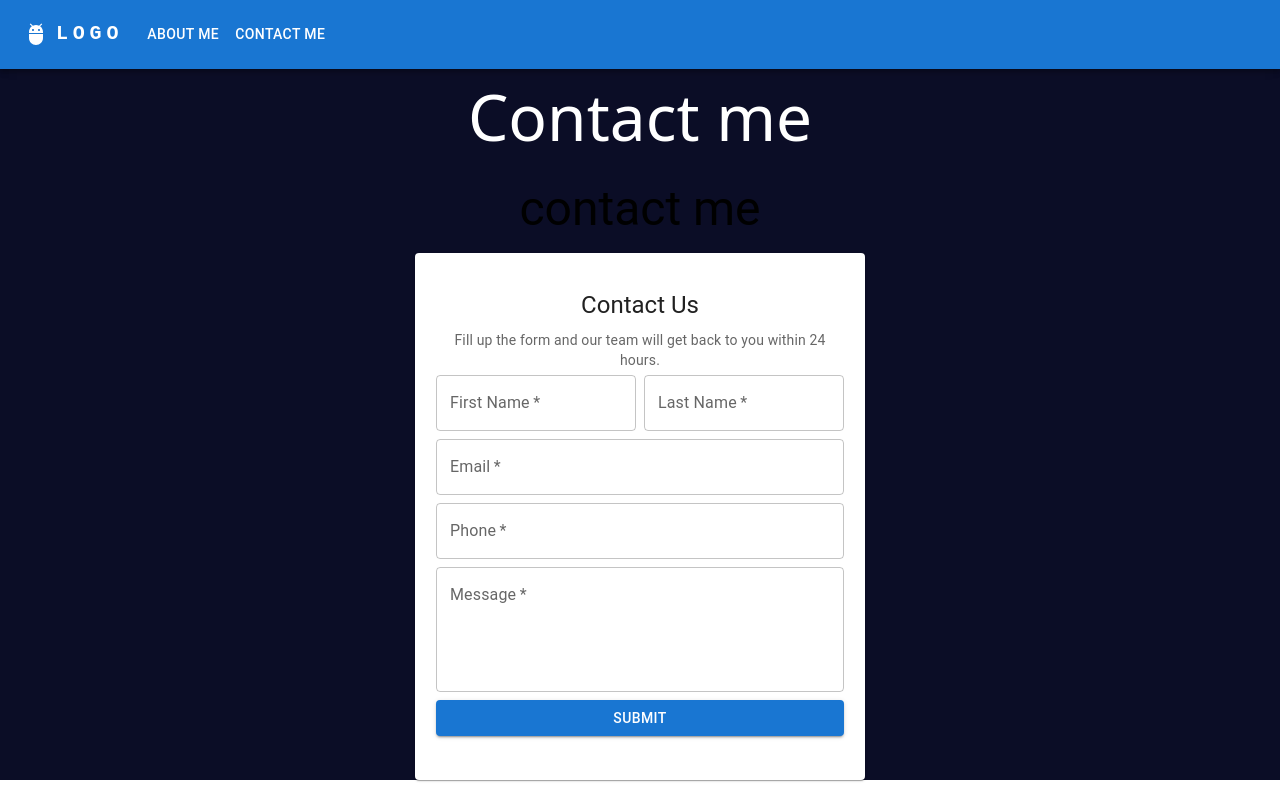
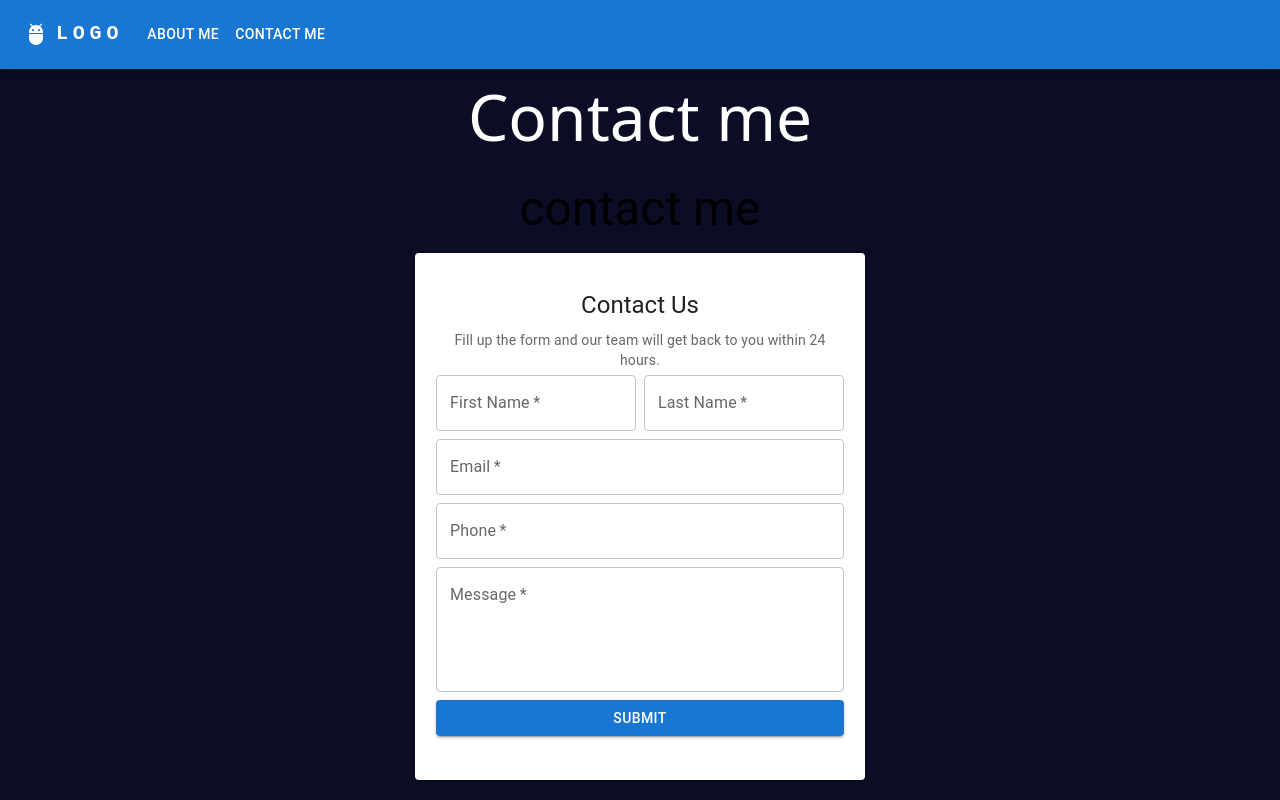
Before and after one commit to hanx7/portfolio, a React (Create React App) app in the folder my-portfolio/: page / in a window 1280 px wide. Both pictures are taken after a click on the button "CONTACT ME". Built offline with nearby package versions, Linux system fonts and the light colour scheme.

Commit message:
modify some css

```diff
--- a/my-portfolio/src/pages/contact.tsx
+++ b/my-portfolio/src/pages/contact.tsx
@@ -12,7 +12,7 @@ function ContactPage() {
         //     className="mx-auto my-16 flex flex-col items-center justify-center gap-4 px-2 md:my-20  md:max-w-full lg:flex-row lg:items-start lg:gap-16"
         // >
 
-        <section className="flex flex-col items-center bg-[#0b0d26]">
+        <section className="min-h-screen flex flex-col items-center bg-[#0b0d26]">
             <ResponsiveAppBar pages={["About me", "Contact me"]}></ResponsiveAppBar>
             <h1 className="mb-4 text-[2rem] md:text-[4rem] text-white">
                 <MotionText delayOffset={0}>Contact me</MotionText>
--- a/my-portfolio/src/pages/home.tsx
+++ b/my-portfolio/src/pages/home.tsx
@@ -8,7 +8,7 @@ import Skills from "../components/skills"
 
 function HomePage() {
     return (
-        <section className="mb-0 flex flex-col items-center bg-[#0b0d26]">
+        <section className="min-h-screen mb-0 flex flex-col items-center bg-[#0b0d26]">
             <ResponsiveAppBar pages={["About me","Contact me"]}></ResponsiveAppBar>
             <h1 className="mb-4 text-[2rem] md:text-[4rem] text-white">
                 <MotionText delayOffset={0}>Hello Penguin👋</MotionText>
```
